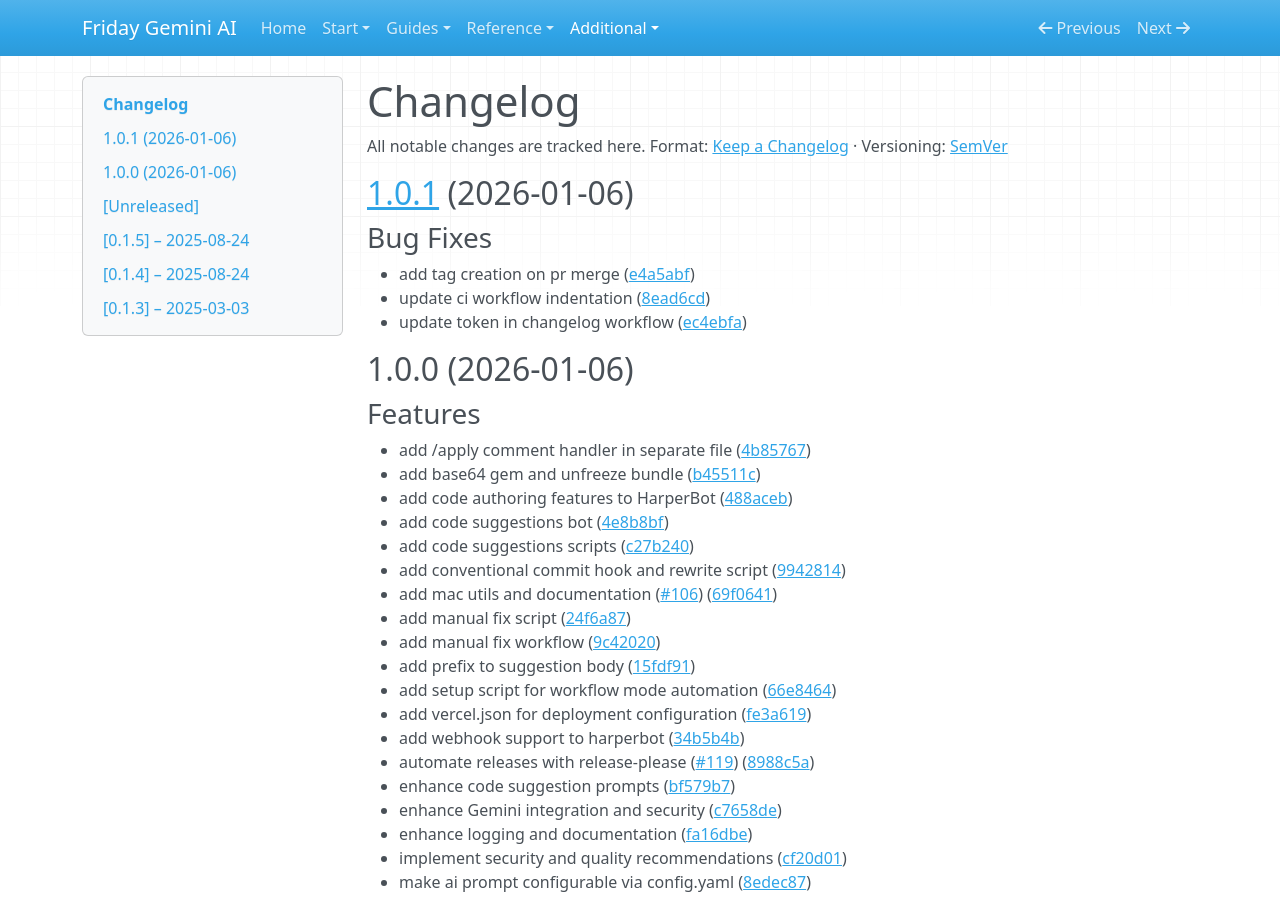
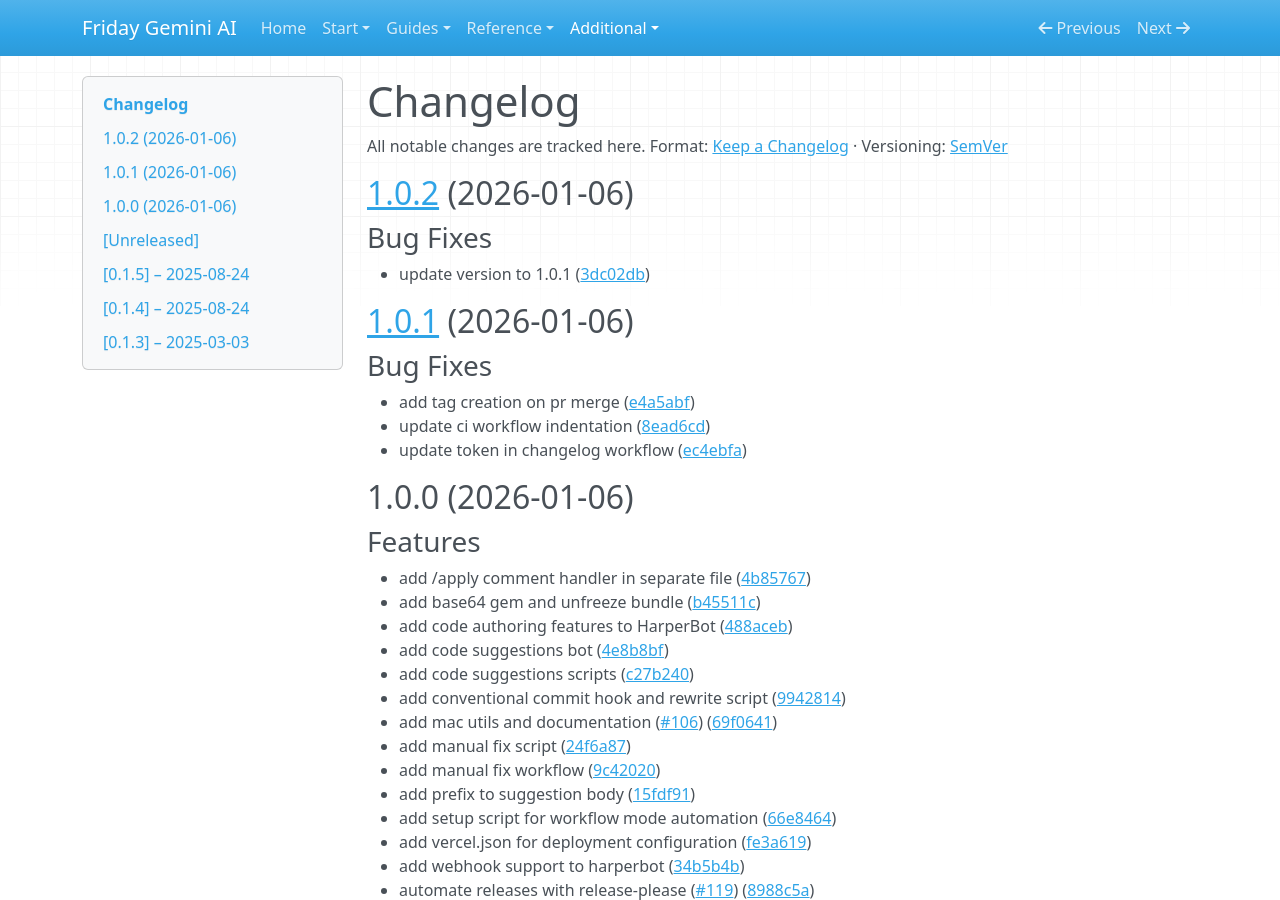
Before and after one commit to bniladridas/friday_gemini_ai, an MkDocs documentation site: the page built from docs/CHANGELOG.md, in a window 1280 px wide and 900 px high. Built offline with MkDocs 1.6.1, drawn with Linux system fonts in a browser that asks for light colours; nearby versions of some CDN libraries.

Commit message:
chore(main): release friday_gemini_ai 1.0.2

```diff
--- a/docs/CHANGELOG.md
+++ b/docs/CHANGELOG.md
@@ -2,6 +2,13 @@
 
 All notable changes are tracked here.
 Format: [Keep a Changelog](https://keepachangelog.com/en/1.0.0/) · Versioning: [SemVer](https://semver.org/spec/v2.0.0.html)
+
+## [1.0.2](https://github.com/bniladridas/friday_gemini_ai/compare/friday_gemini_ai/v1.0.1...friday_gemini_ai/v1.0.2) (2026-01-06)
+
+
+### Bug Fixes
+
+* update version to 1.0.1 ([3dc02db](https://github.com/bniladridas/friday_gemini_ai/commit/3dc02db2fc2cdb76f22a01eb29659912a36287fe))
 
 ## [1.0.1](https://github.com/bniladridas/friday_gemini_ai/compare/friday_gemini_ai/v1.0.0...friday_gemini_ai/v1.0.1) (2026-01-06)
 ### Bug Fixes
```
Also changed, not shown: .release-please-manifest.json, 1 other file.
